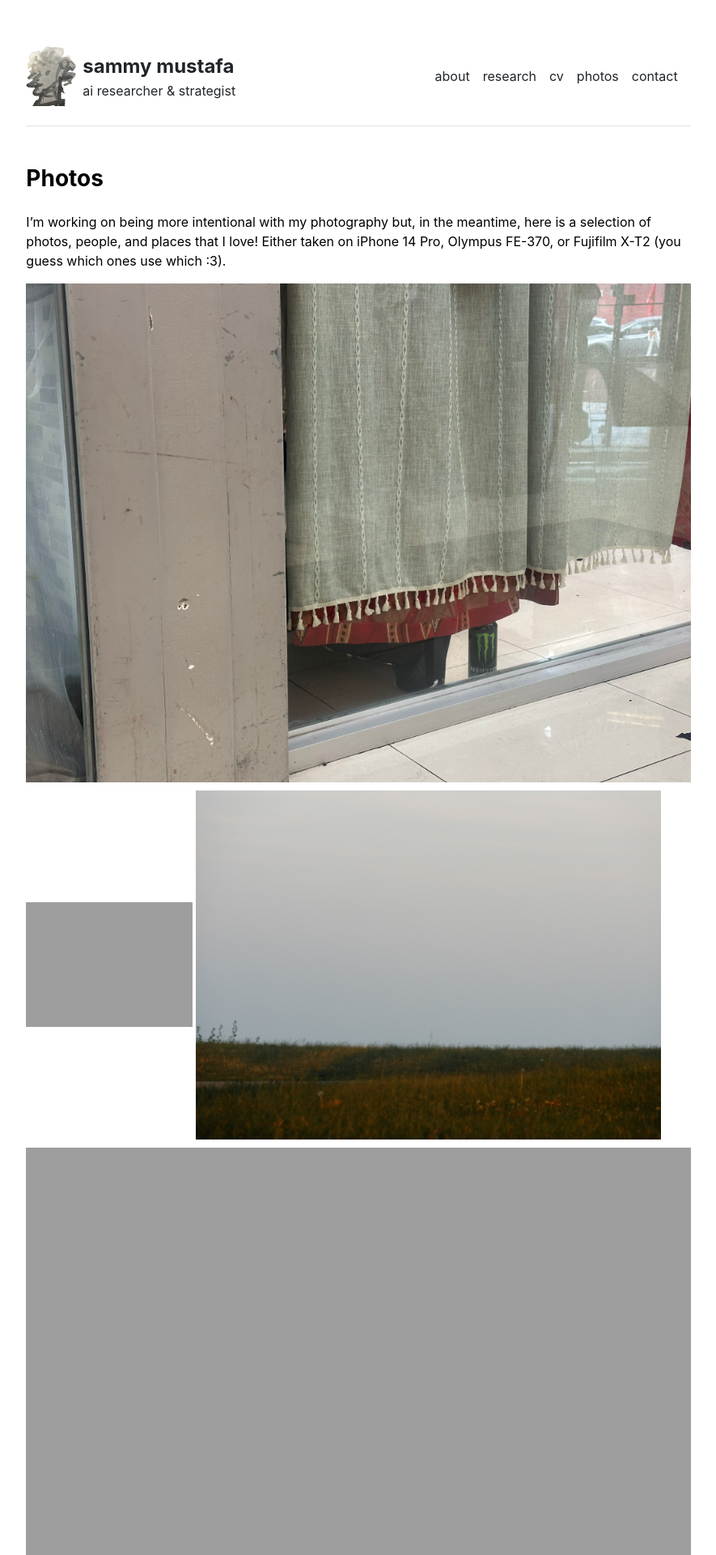
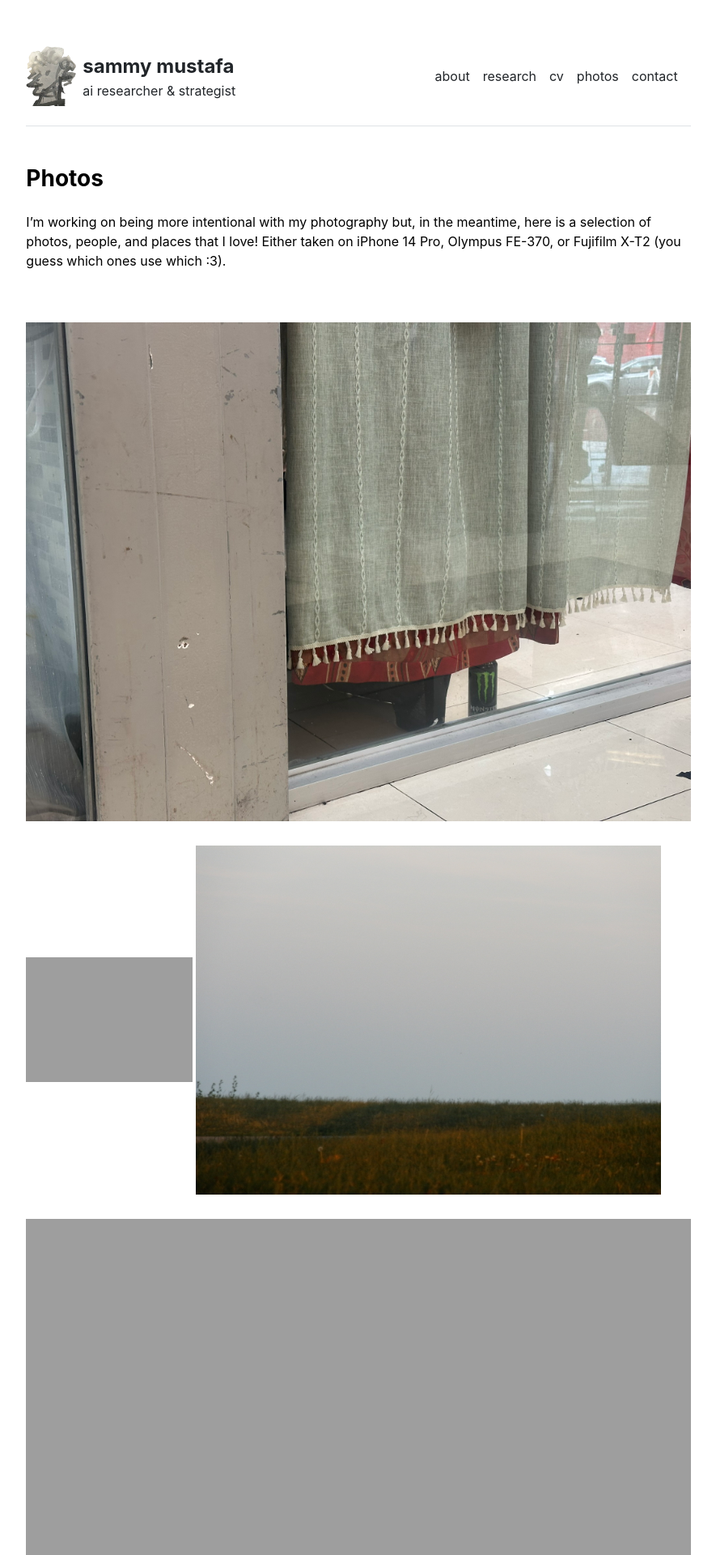
Before and after one commit to sammymustafa/personal-website, a Jekyll site: the page built from photos.md, in a window 1280 px wide. Shown: the top 1920 px of the page at 81% size, without its empty margins (197-1082 px from the left). Built offline with Jekyll 4.4.1, drawn with Linux system fonts in a browser that asks for light colours.

Commit message:
more space btwn pics

```diff
--- a/_includes/photos.html
+++ b/_includes/photos.html
@@ -1,14 +1,15 @@
 <section class="photos-section">
   <h3 class="fw-bold pb-2 mb-3">Photos</h3>
   <p class="photo-description">I’m working on being more intentional with my photography but, in the meantime, here is a selection of photos, people, and places that I love! Either taken on iPhone 14 Pro, Olympus FE-370, or Fujifilm X-T2 (you guess which ones use which :3).</p>
-
+  <br>
+  <br>
   <div class="photo-grid">
-    <img src="{{ site.github.url }}/photos/1.jpeg" alt="Photo 1" width="100%" style="margin-bottom:10px;">
-    <img src="{{ site.github.url }}/photos/2.jpeg" alt="Photo 2" width="25%" style="margin-bottom:10px;">
-    <img src="{{ site.github.url }}/photos/3.jpeg" alt="Photo 3" width="70%" style="margin-bottom:10px;">
-    <img src="{{ site.github.url }}/photos/4.jpeg" alt="Photo 4" width="100%" style="margin-bottom:10px;">
-    <img src="{{ site.github.url }}/photos/5.jpeg" alt="Photo 5" width="60%" style="margin-right:10px; margin-bottom:10px;">
-    <img src="{{ site.github.url }}/photos/6.jpeg" alt="Photo 6" width="100%" style="margin-bottom:10px;">
-    <img src="{{ site.github.url }}/photos/18.jpeg" alt="Photo 18" width="30%" style="margin-bottom:10px;">
+    <img src="{{ site.github.url }}/photos/1.jpeg" alt="Photo 1" width="100%" style="margin-bottom:30px;">
+    <img src="{{ site.github.url }}/photos/2.jpeg" alt="Photo 2" width="25%" style="margin-bottom:30px;">
+    <img src="{{ site.github.url }}/photos/3.jpeg" alt="Photo 3" width="70%" style="margin-bottom:30px;">
+    <img src="{{ site.github.url }}/photos/4.jpeg" alt="Photo 4" width="100%" style="margin-bottom:30px;">
+    <img src="{{ site.github.url }}/photos/5.jpeg" alt="Photo 5" width="60%" style="margin-right:80px; margin-bottom:30px;">
+    <img src="{{ site.github.url }}/photos/6.jpeg" alt="Photo 6" width="100%" style="margin-bottom:30px;">
+    <img src="{{ site.github.url }}/photos/18.jpeg" alt="Photo 18" width="30%" style="margin-bottom:30px;">
   </div>
 </section>
```
